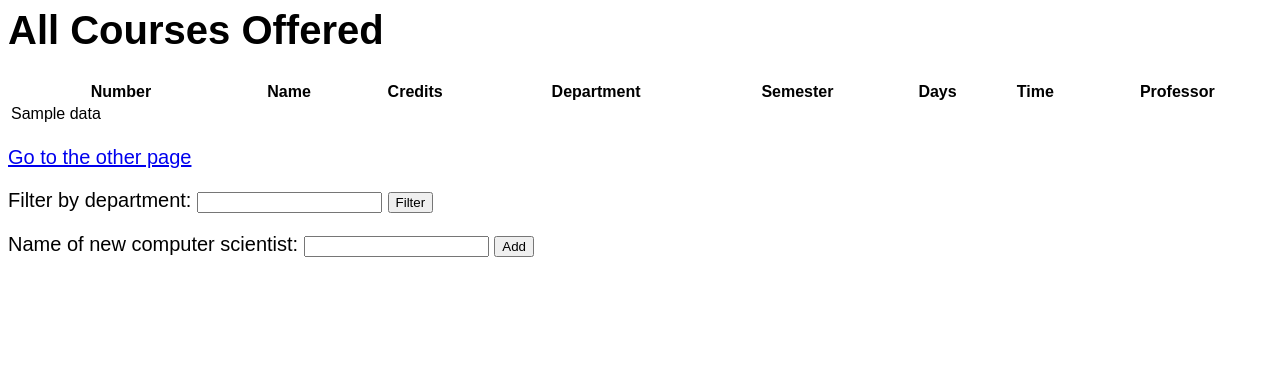
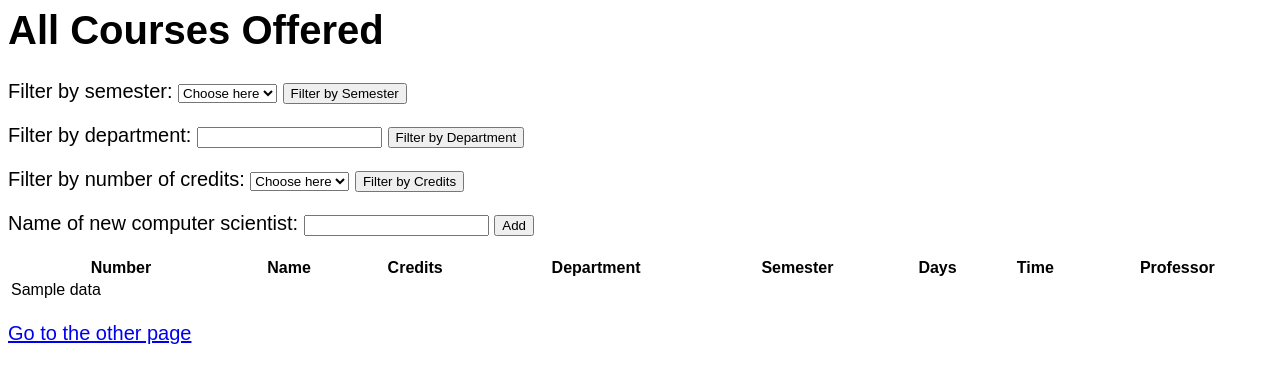
Before and after one commit to domgordon/SSOLIT, a Flask app: template templates/index.html in a window 1280 px wide. Shown: the top 383 px of the page. Run offline with Flask 2, Linux system fonts and the light colour scheme; the template is opened without the code that fills it: most values are stand-ins (such as "Sample title", 1, 10 or a date in 2020); parts of the project's set-up code (start-up, migrations or seed data) failed here and were passed over.

Commit message:
more filters working

```diff
--- a/server.py
+++ b/server.py
@@ -164,8 +164,24 @@ def index():
 # The functions for each app.route need to have different names
 #
 
-@app.route('/filter', methods=['POST'])
-def filter():
+@app.route('/filter_sem', methods=['POST'])
+def filter_sem():
+  sem = request.form['semester']
+  print sem
+  cursor = g.conn.execute("SELECT C.cid, C.cname, C.credits, C.dname, S.semester, S.days, S.section_time, P.p_last_name FROM courses_offered C, sections_available_taught S, professors_works P WHERE S.cid=C.cid AND S.pid=P.pid AND S.semester=%s",sem)
+  courses = []
+  for result in cursor:
+    row = []
+    for i in range(0,len(result)):
+        row.append(result[i])
+    courses.append(row)
+  cursor.close()
+  context = dict(data = courses)
+  return render_template("index.html", **context)
+
+
+@app.route('/filter_dept', methods=['POST'])
+def filter_dept():
   dept = request.form['department']
   print dept
   cursor = g.conn.execute("SELECT C.cid, C.cname, C.credits, C.dname, S.semester, S.days, S.section_time, P.p_last_name FROM courses_offered C, sections_available_taught S, professors_works P WHERE S.cid=C.cid AND S.pid=P.pid AND C.dname=%s",dept)
@@ -179,6 +195,21 @@ def filter():
   context = dict(data = courses)
   return render_template("index.html", **context)
 
+
+@app.route('/filter_cred', methods=['POST'])
+def filter_cred():
+  cred = request.form['credits']
+  print cred
+  cursor = g.conn.execute("SELECT C.cid, C.cname, C.credits, C.dname, S.semester, S.days, S.section_time, P.p_last_name FROM courses_offered C, sections_available_taught S, professors_works P WHERE S.cid=C.cid AND S.pid=P.pid AND C.credits=%s",cred)
+  courses = []
+  for result in cursor:
+    row = []
+    for i in range(0,len(result)):
+        row.append(result[i])
+    courses.append(row)
+  cursor.close()
+  context = dict(data = courses)
+  return render_template("index.html", **context)
 
 @app.route('/another')
 def another():
--- a/templates/index.html
+++ b/templates/index.html
@@ -9,6 +9,47 @@
 
 <body>
   <h1>All Courses Offered</h1>
+
+  <form method="POST" action="/filter_sem">
+  <p>Filter by semester:
+  <select name="semester">
+    <option value="" selected disabled hidden`>Choose here</option>
+    <option value="FALL18">Fall 2018</option>
+    <option value="SPRING18">Spring 2018</option>
+    <option value="FALL17">Fall 2017</option>
+    <option value="SPRING17">Spring 2017</option>
+    <option value="FALL16">Fall 2016</option>
+    <option value="SPRING16">Spring 2016</option>
+    <option value="FALL15">Fall 2015</option>
+    <option value="SPRING15">Spring 2015</option>
+  </select>
+  <input type="submit" value="Filter by Semester">
+  </p>
+  </form>
+
+  <form method="POST" action="/filter_dept">
+  <p>Filter by department: <input type="text" name="department"> <input type="submit" value="Filter by Department"></p>
+  </form>
+
+
+  <form method="POST" action="/filter_cred">
+  <p>Filter by number of credits:
+  <select name="credits">
+    <option value="" selected disabled hidden`>Choose here</option>
+    <option value=1>1</option>
+    <option value=2>2</option>
+    <option value=3>3</option>
+    <option value=4>4</option>
+    <option value=5>5</option>
+  </select>
+  <input type="submit" value="Filter by Credits">
+  </p>
+  </form>
+
+  <form method="POST" action="/add">
+  <p>Name of new computer scientist: <input type="text" name="name"> <input type="submit" value="Add"></p>
+  </form>
+
 
   <div>
   <table style = "width:100%">
@@ -36,14 +77,6 @@
 
 <p><a href="another">Go to the other page</a></p>
 
-<form method="POST" action="/filter">
-<p>Filter by department: <input type="text" name="department"> <input type="submit" value="Filter"></p>
-</form>
-
-<form method="POST" action="/add">
-<p>Name of new computer scientist: <input type="text" name="name"> <input type="submit" value="Add"></p>
-</form>
-
 </body>
 
 
```
